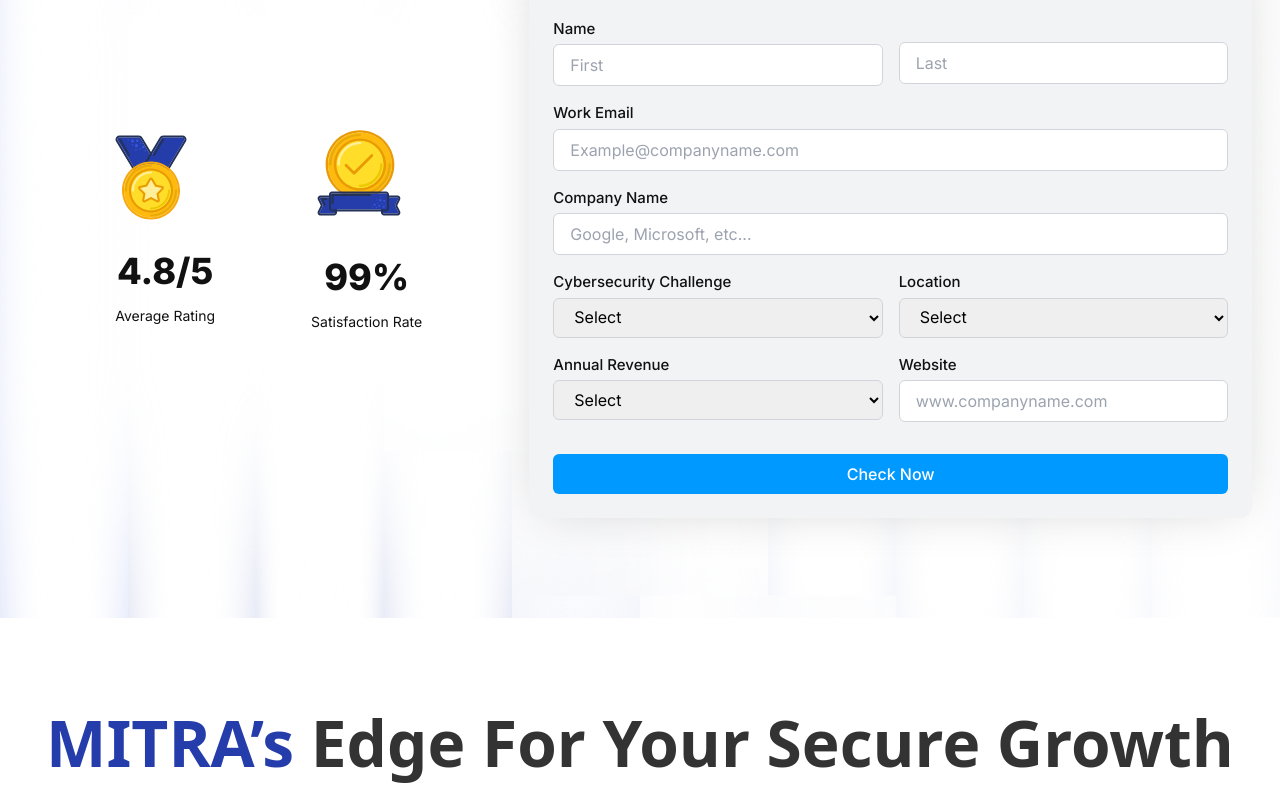
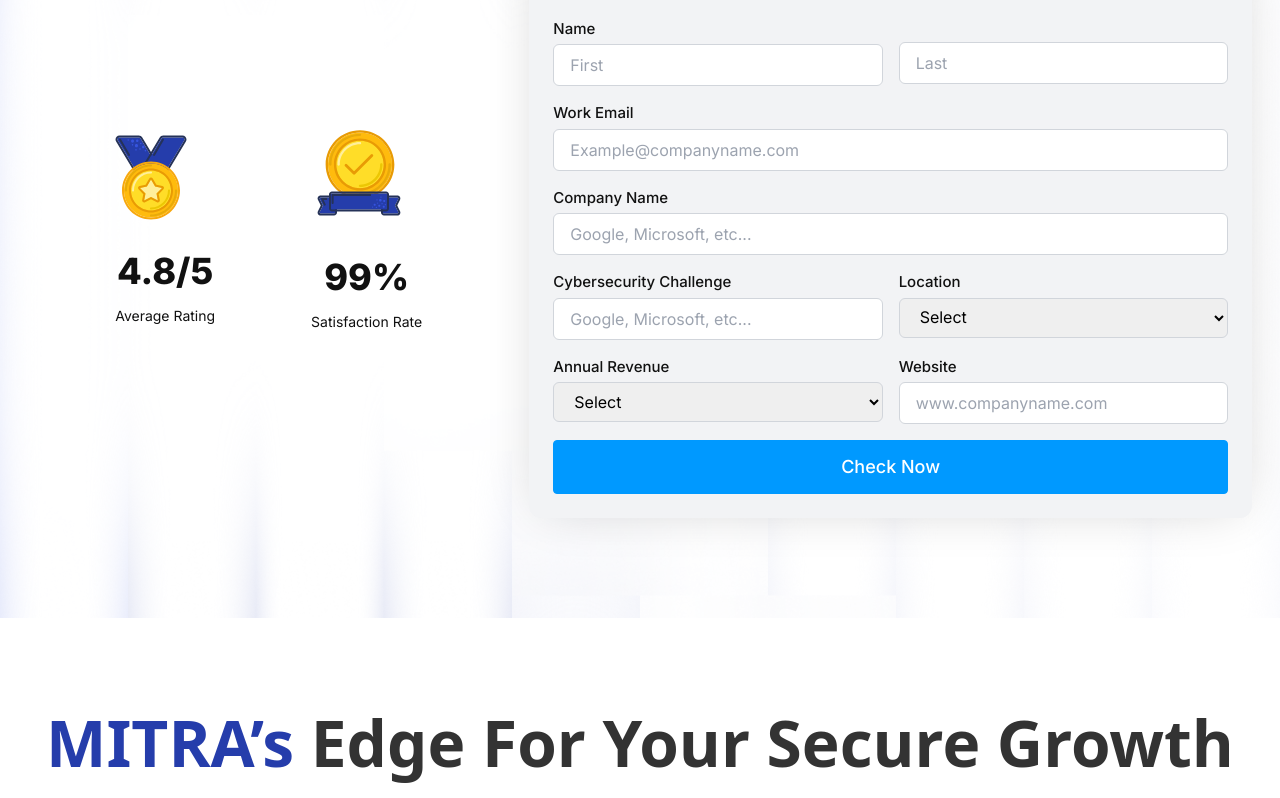
Before and after one commit to neon-lab-dev/MITR-Consultancy-Client, a Next.js app: page /security-services in a window 1280 px wide. Shown: the part 3011-3809 px from the top of the page. Built offline with nearby package versions, Linux system fonts and the light colour scheme.

Commit message:
Integrated emailjs

```diff
--- a/src/Components/CybersecurityCompliance/ComplianceAssessment/ComplianceAssessmentForm.tsx
+++ b/src/Components/CybersecurityCompliance/ComplianceAssessment/ComplianceAssessmentForm.tsx
@@ -1,14 +1,19 @@
-"use client"
-import { useForm } from "react-hook-form";
+"use client";
+import { useRef, useState } from "react";
+import { SubmitHandler, useForm } from "react-hook-form";
+import emailjs from "@emailjs/browser";
+import { toast } from "sonner";
+import Button2 from "@/Components/Reusable/Button/Button2";
+import LoadingSpinner from "@/Components/LoadingSpinner/LoadingSpinner";
 
-type ComplianceFormData = {
+type TComplianceFormData = {
   firstName: string;
   lastName: string;
   email: string;
   companyName: string;
-  challenge: string;
+  cybersecurityChallanges: string;
   location: string;
-  revenue: string;
+  annualRevenue: string;
   website: string;
 };
 
@@ -17,18 +22,48 @@ const ComplianceAssessmentForm = () => {
     register,
     handleSubmit,
     formState: { errors },
-  } = useForm<ComplianceFormData>();
+    reset,
+  } = useForm<TComplianceFormData>();
 
-  const onSubmit = (data: ComplianceFormData) => {
-    console.log("Submitted Data:", data);
+  const [isLoading, setIsLoading] = useState(false);
+
+  const form = useRef<HTMLFormElement>(null);
+
+  // Send email function
+  const sendEmail: SubmitHandler<TComplianceFormData> = () => {
+    setIsLoading(true);
+    if (!form.current) return;
+
+    emailjs
+      .sendForm(
+        "service_phm6lbd",
+        "template_u0msfvh",
+        form.current,
+        "Cg5X16aA9m-EFkzTu"
+      )
+      .then(
+        () => {
+          toast("Thanks for your interest. We will contact with you soon!", {
+            style: {
+              padding: "10px",
+              borderRadius: "5px",
+            },
+            duration: 3000,
+          });
+          setIsLoading(false);
+          reset();
+        },
+        (error) => {
+          console.error(error);
+          toast.error("Failed! Try again.");
+        }
+      );
   };
 
   const baseInputClass =
     "w-full border rounded-md px-4 py-2 transition duration-300";
   const getInputClass = (hasError: boolean) =>
-    `${baseInputClass} ${
-      hasError ? "border-red-500" : "border-gray-300"
-    }`;
+    `${baseInputClass} ${hasError ? "border-red-500" : "border-gray-300"}`;
 
   return (
     <div className="bg-neutral-150 rounded-xl p-6 font-Inter shadow-[0px_0px_50px_-13px_rgba(0,0,0,0.20)] w-full xl:w-[60%]">
@@ -36,11 +71,17 @@ const ComplianceAssessmentForm = () => {
         Start Your Quick Compliance Check
       </h1>
 
-      <form onSubmit={handleSubmit(onSubmit)} className="grid grid-cols-1 gap-4">
+      <form
+        ref={form}
+        onSubmit={handleSubmit(sendEmail)}
+        className="grid grid-cols-1 gap-4"
+      >
         {/* Name */}
         <div className="grid grid-cols-1 md:grid-cols-2 gap-4">
           <div>
-            <label className="block text-neutral-145 text-[15px] font-medium mb-1">Name</label>
+            <label className="block text-neutral-145 text-[15px] font-medium mb-1">
+              Name
+            </label>
             <input
               type="text"
               placeholder="First"
@@ -60,7 +101,9 @@ const ComplianceAssessmentForm = () => {
 
         {/* Email */}
         <div>
-          <label className="block text-neutral-145 text-[15px] font-medium mb-1">Work Email</label>
+          <label className="block text-neutral-145 text-[15px] font-medium mb-1">
+            Work Email
+          </label>
           <input
             type="email"
             placeholder="Example@companyname.com"
@@ -71,7 +114,9 @@ const ComplianceAssessmentForm = () => {
 
         {/* Company Name */}
         <div>
-          <label className="block text-neutral-145 text-[15px] font-medium mb-1">Company Name</label>
+          <label className="block text-neutral-145 text-[15px] font-medium mb-1">
+            Company Name
+          </label>
           <input
             type="text"
             placeholder="Google, Microsoft, etc..."
@@ -82,28 +127,46 @@ const ComplianceAssessmentForm = () => {
 
         {/* Challenge & Location */}
         <div className="grid grid-cols-1 md:grid-cols-2 gap-4">
+          {/* Company Name */}
           <div>
-            <label className="block text-neutral-145 text-[15px] font-medium mb-1">Cybersecurity Challenge</label>
-            <select
-              {...register("challenge", { required: true })}
-              className={getInputClass(!!errors.challenge)}
-            >
-              <option value="">Select</option>
-              <option value="phishing">Phishing</option>
-              <option value="ransomware">Ransomware</option>
-              <option value="compliance">Compliance</option>
-            </select>
+            <label className="block text-neutral-145 text-[15px] font-medium mb-1">
+              Cybersecurity Challenge
+            </label>
+            <input
+              type="text"
+              placeholder="Google, Microsoft, etc..."
+              {...register("cybersecurityChallanges", { required: true })}
+              className={getInputClass(!!errors.cybersecurityChallanges)}
+            />
           </div>
+
           <div>
-            <label className="block text-neutral-145 text-[15px] font-medium mb-1">Location</label>
+            <label className="block text-neutral-145 text-[15px] font-medium mb-1">
+              Location
+            </label>
             <select
               {...register("location", { required: true })}
               className={getInputClass(!!errors.location)}
             >
-              <option value="">Select</option>
-              <option value="usa">India</option>
-              <option value="europe">USA</option>
-              <option value="asia">England</option>
+              <option value="" selected disabled>
+                Select
+              </option>
+              <option value="india">India</option>
+              <option value="usa_middleeast">USA, Middle East</option>
+              <option value="canada_germany_japan">
+                Canada, Germany, Japan
+              </option>
+              <option value="france_italy_uk_southkorea">
+                France, Italy, UK, South Korea
+              </option>
+              <option value="asean_scandinavia">ASEAN, Scandinavia</option>
+              <option value="australia_southafrica">
+                Australia, South Africa
+              </option>
+              <option value="turkey_latinamerica_brazil">
+                Turkey, Latin America, Brazil
+              </option>
+              <option value="others">Others</option>
             </select>
           </div>
         </div>
@@ -111,19 +174,24 @@ const ComplianceAssessmentForm = () => {
         {/* Revenue & Website */}
         <div className="grid grid-cols-1 md:grid-cols-2 gap-4">
           <div>
-            <label className="block text-neutral-145 text-[15px] font-medium mb-1">Annual Revenue</label>
+            <label className="block text-neutral-145 text-[15px] font-medium mb-1">
+              Annual Revenue
+            </label>
             <select
-              {...register("revenue", { required: true })}
-              className={getInputClass(!!errors.revenue)}
+              {...register("annualRevenue", { required: true })}
+              className={getInputClass(!!errors.annualRevenue)}
             >
               <option value="">Select</option>
-              <option value="under1m">Under $1M</option>
-              <option value="1mto10m">$1M - $10M</option>
-              <option value="10mplus">Over $10M</option>
+              <option value="under1m">Less than 10CR</option>
+              <option value="1mto10m">10CR-50CR</option>
+              <option value="10mplus">51CR-100CR</option>
+              <option value="10mplus">More than 100CR</option>
             </select>
           </div>
           <div>
-            <label className="block text-neutral-145 text-[15px] font-medium mb-1">Website</label>
+            <label className="block text-neutral-145 text-[15px] font-medium mb-1">
+              Website
+            </label>
             <input
               type="text"
               placeholder="www.companyname.com"
@@ -133,13 +201,9 @@ const ComplianceAssessmentForm = () => {
           </div>
         </div>
 
-        {/* Submit Button */}
-        <button
-          type="submit"
-          className="mt-4 bg-primary-10 text-white w-full py-2 rounded-md font-medium"
-        >
-          Check Now
-        </button>
+        <Button2 variant="primary" title="">
+          {isLoading ? <LoadingSpinner fontSize="text-[15px]" /> : "Check Now"}
+        </Button2>
       </form>
     </div>
   );
```
